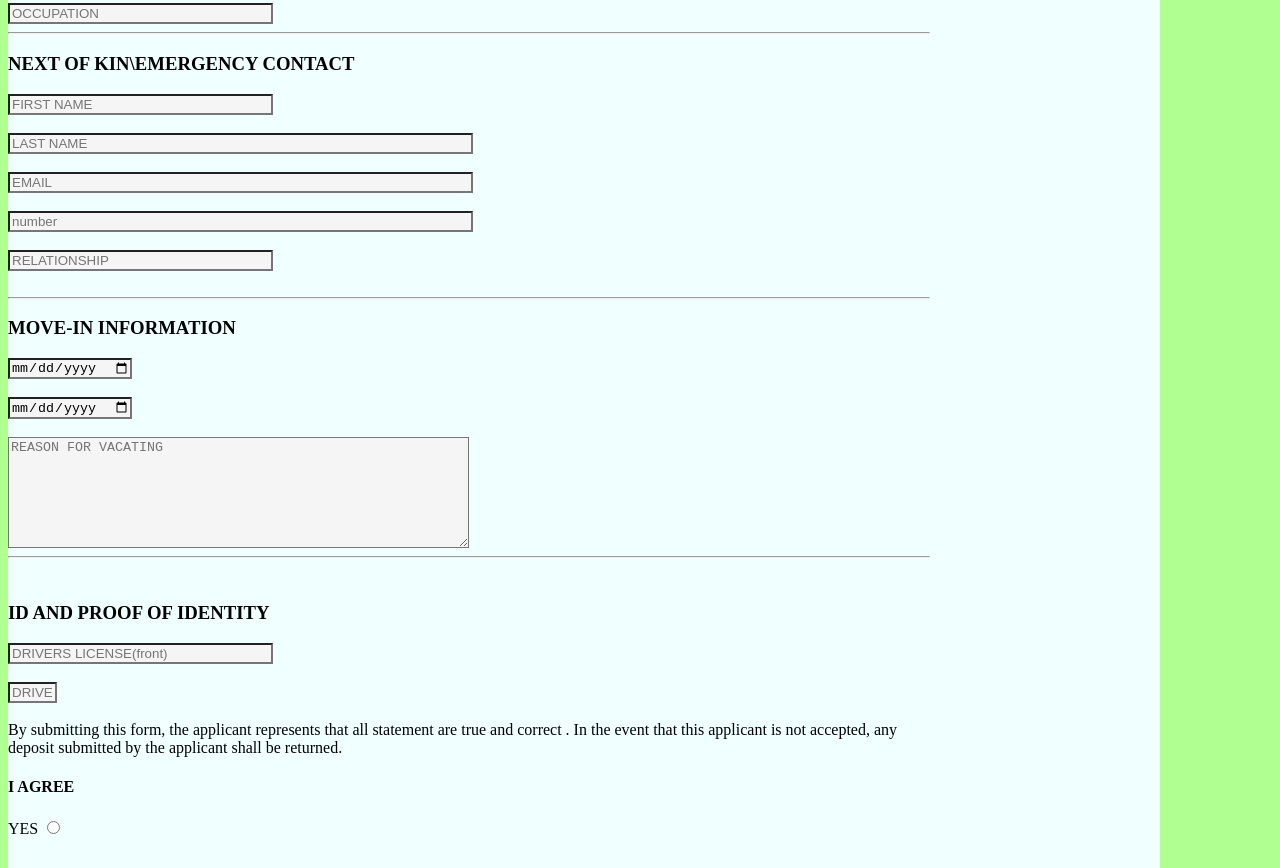
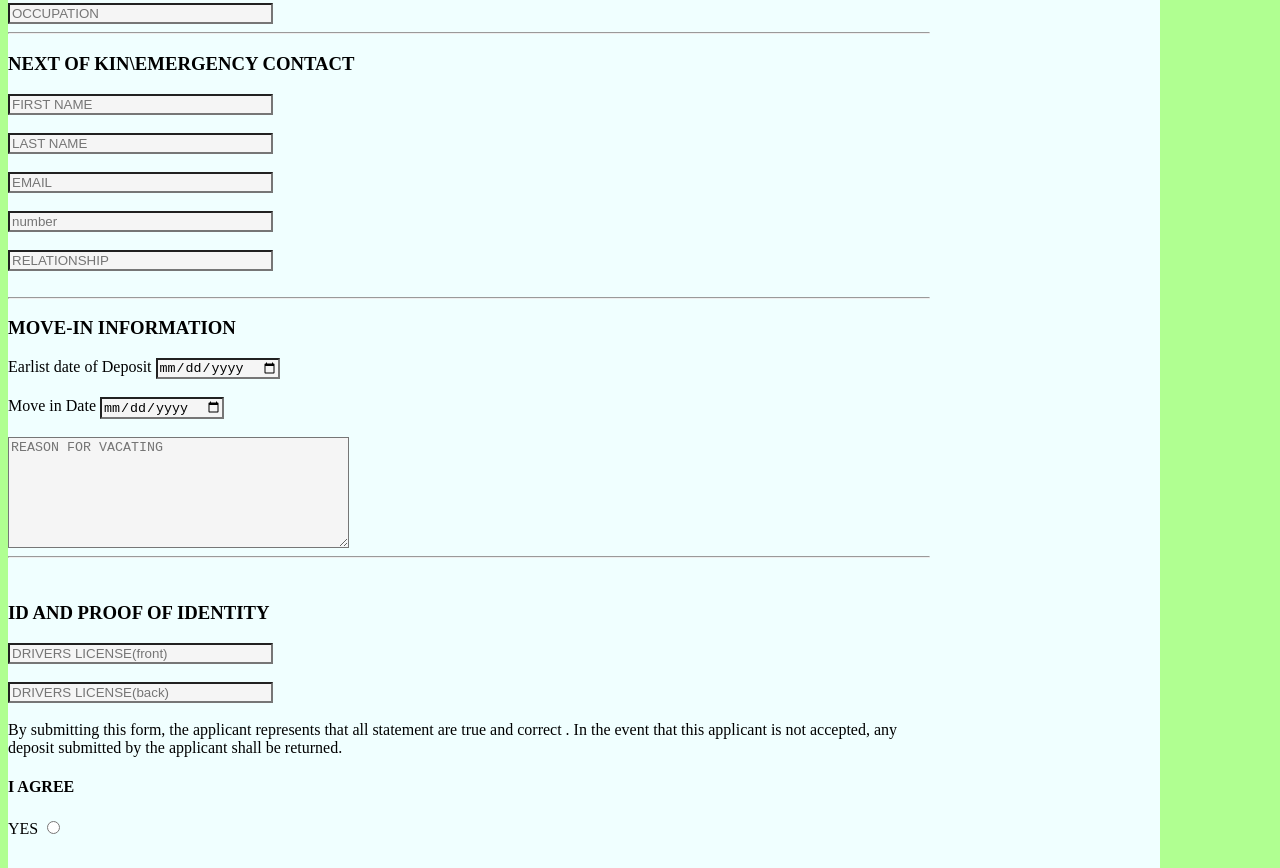
Before and after one commit to ZaddiiMeeko/zionform, a plain HTML site: page index.html in a window 1280 px wide. Shown: the part 1169-2037 px from the top of the page. Drawn offline with Linux system fonts and the light colour scheme.

Commit message:
Update index.html

```diff
--- a/index.html
+++ b/index.html
@@ -9,7 +9,7 @@
 <body>
     <br><br>
     <div class="art">
-     <img src="swap.jpg" height="400" width="400">
+     <img src="swap.jpg" height="400" width="300">
     </div>
         <br>
         <div class="bam"><center><B>RESIDENTIAL RENTAL<BR> APPLICATION FORM</B></center>
@@ -100,17 +100,17 @@
                    <div>
                     <label for="name"></label>
                     <input type="text" name="last name"
-                     id="name"  size="55"placeholder="LAST NAME" >
+                     id="name"  size="30"placeholder="LAST NAME" >
                    </div><br>
                    <div>
                      <label for="email"></label>
                     <input type="email" name="email"
-                    size="55"id="email" placeholder="EMAIL">
+                    size="30"id="email" placeholder="EMAIL">
                    </div><BR>
                     <div>
                          <label for="number"></label>
                         <input type="tel" name="number"
-                        id="number"  size="55"placeholder="number" >
+                        id="number"  size="30"placeholder="number" >
                        </div><br>
                        <div>
                          <label for="relationship"></label>
@@ -120,19 +120,19 @@
                        <hr>
                        <h3>MOVE-IN INFORMATION</h3>
                        <div>
-                         <label for="date"></label>
+                         <label for="date">Earlist date of Deposit</label>
                         <input type="date" name="date"
                          id="date" placeholder="EARLIEST DATE OF DEPOSIT"  required>
                        </div><br>
                        <div>
-                         <label for="date"></label>
+                         <label for="date">Move in Date</label>
                         <input type="date" name="date"
                         id="date" placeholder="MOVE IN DATE"  size="55" required>
                        </div><BR>
                         <div>
                             <label for="bio"></label>
                             <textarea id="bio" name="bio" rows="7"
-                            cols="55" placeholder="REASON FOR VACATING"></textarea>
+                            cols="40" placeholder="REASON FOR VACATING"></textarea>
                         </div>
                         <hr>
                         <br>
@@ -145,7 +145,7 @@
                         <div>
                             <label for="drivers license"></label>
                             <input type="text" name="license" id="license"
-                            placeholder="DRIVERS LICENSE(back)" size="3" >
+                            placeholder="DRIVERS LICENSE(back)" size="30" >
                            </div><br>
                            By submitting this form, the applicant represents that all statement are true
                             and correct . In the event that
```
